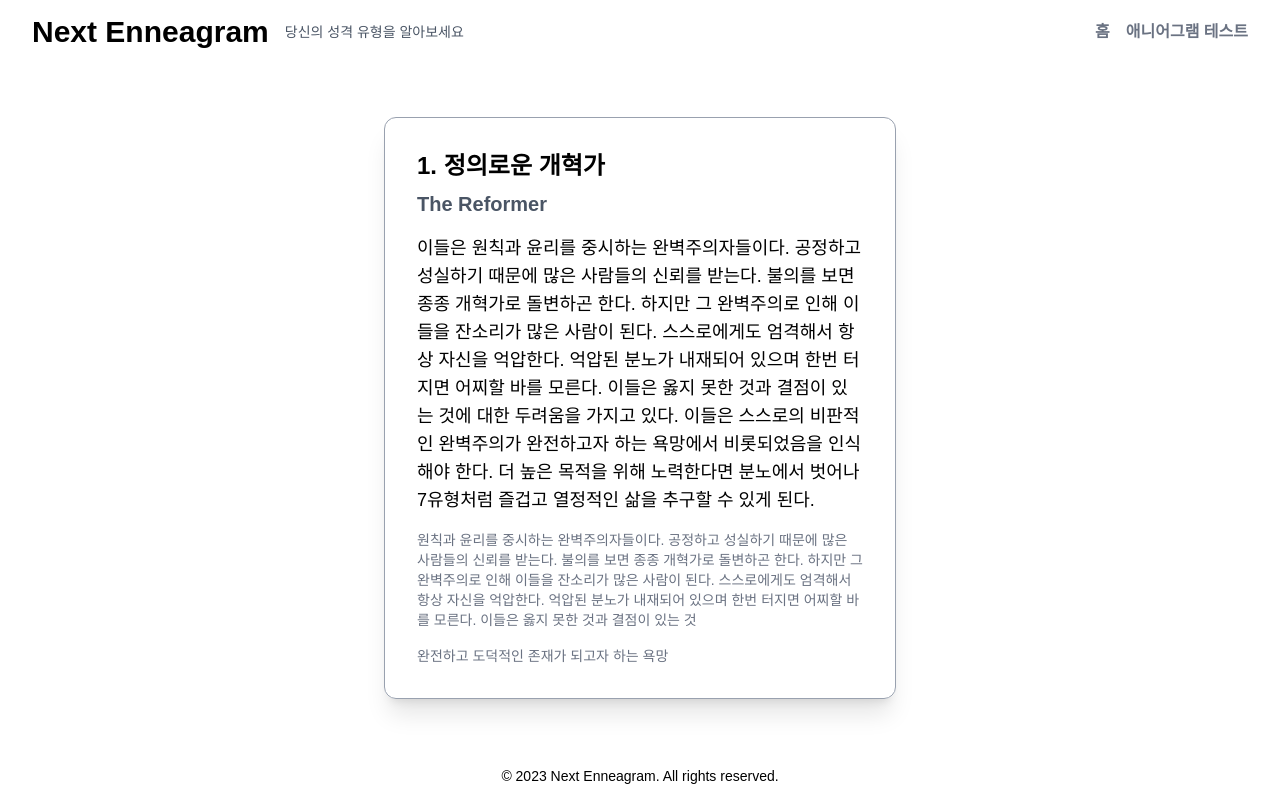
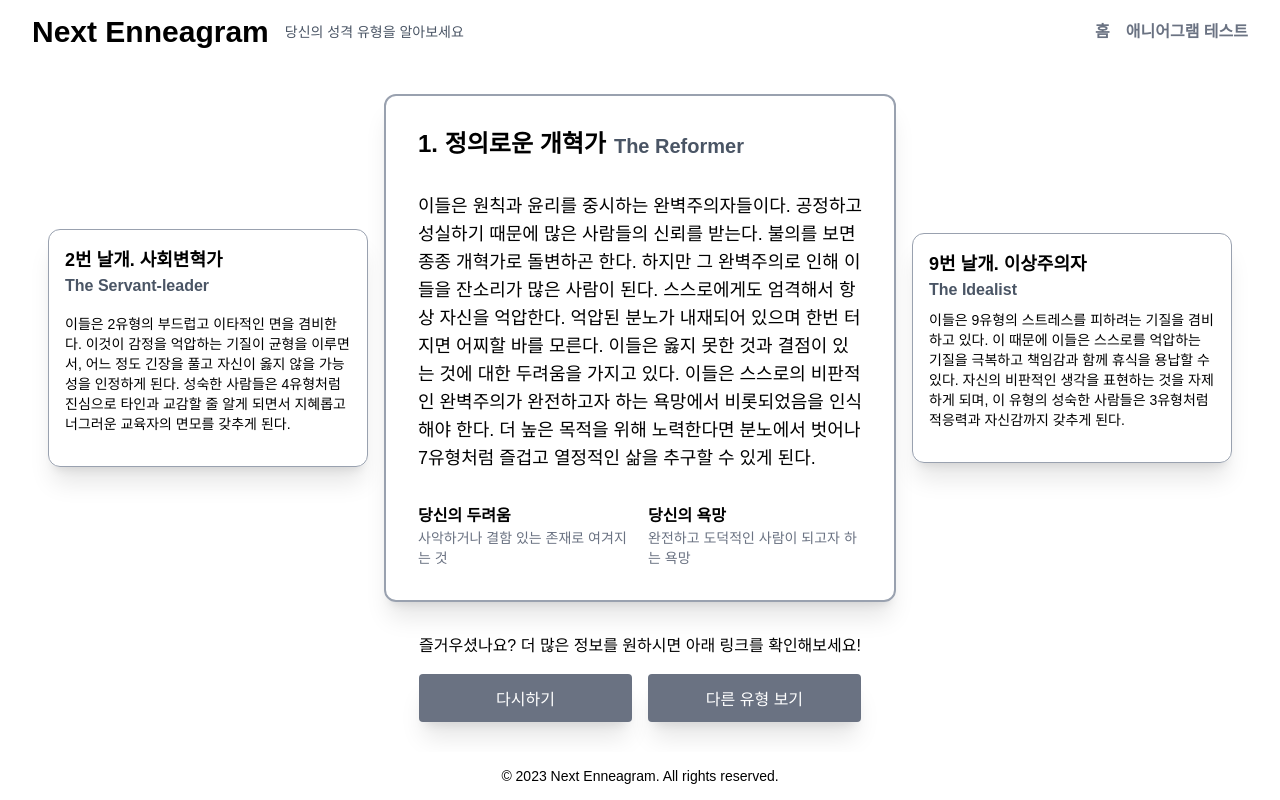
Before and after one commit to junotb/next-enneagram, a Next.js app: page /enneagram/1 in a window 1280 px wide. Built offline with nearby package versions, Linux system fonts and the light colour scheme.

Commit message:
기능: Next 15 업그레이드

```diff
--- a/src/app/enneagram/[type]/page.tsx
+++ b/src/app/enneagram/[type]/page.tsx
@@ -6,6 +6,7 @@ import Header from "@/components/Header";
 import Loader from "@/components/Loader";
 import EnneagramCard from "@/components/enneagram/EnneagramCard";
 import { useEnneagram } from "@/contexts/EnneagramContext";
+import Link from "next/link";
 
 interface PageProps {
   params: Promise<{
@@ -27,9 +28,20 @@ export default function Page({ params }: PageProps) {
     <div className="flex flex-col h-full">
       <Header />
       <main className="relative flex flex-col flex-grow pt-16 pb-12 w-full h-full items-center">
-        <div className="flex justify-center items-center w-full h-full">
+        <div className="flex flex-col justify-center items-center w-full h-full">
           {enneagram
-            ? <EnneagramCard enneagram={enneagram} />
+            ? (
+              <>
+                <EnneagramCard enneagram={enneagram} />
+                <div className="mt-8 space-y-4 text-center">
+                  <p>즐거우셨나요? 더 많은 정보를 원하시면 아래 링크를 확인해보세요!</p>
+                  <div className="flex justify-center gap-4">
+                    <Link href="/enneagram" className="px-4 py-2 w-full h-12 leading-9 bg-gray-500 hover:bg-gray-600 text-white rounded shadow-xl">다시하기</Link>
+                    <Link href="http://www.ieakorea.com/index/" className="px-4 py-2 w-full h-12 leading-9 bg-gray-500 hover:bg-gray-600 text-white rounded shadow-xl">다른 유형 보기</Link>
+                  </div>
+                </div>
+              </>
+            )
             : <Loader />}
         </div>
       </main>
--- a/src/app/enneagram/page.tsx
+++ b/src/app/enneagram/page.tsx
@@ -6,14 +6,27 @@ import Footer from "@/components/Footer";
 import Header from "@/components/Header";
 import Loader from "@/components/Loader";
 import { useEnneagram } from "@/contexts/EnneagramContext";
+import { useToast } from "@/hooks/useToast";
 
 export default function Page() {
-  const { questionPage, currentPage, setCurrentPage, submitAnswers } = useEnneagram();
+  const { questionPage, currentPage, answers, setCurrentPage, submitAnswers } = useEnneagram();
+  const { showToast, Toast } = useToast();
   const router = useRouter();
 
   const handleSubmit = async () => {
     const type = await submitAnswers();
     router.push(`/enneagram/${type}`);
+  };
+
+  const handleNext = () => {
+    const currentQuestions = questionPage[currentPage];
+    const currentAnswers = new Set(answers.map(answer => answer.seq));
+    const allAnswered = currentQuestions.every(question => currentAnswers.has(question.seq));
+    if (!allAnswered) {
+      showToast("모든 질문에 답변해주세요.");
+      return;
+    }
+    setCurrentPage(currentPage + 1);
   };
 
   return (
@@ -28,8 +41,8 @@ export default function Page() {
                 ? (
                 <button
                     type="button"
-                    className="border border-gray-400 w-full h-12 bg-white rounded shadow-xl"
-                    onClick={() => setCurrentPage(currentPage + 1)}
+                    className="px-4 py-2 w-full h-12 leading-9 bg-gray-500 hover:bg-gray-600 text-white rounded shadow-xl"
+                    onClick={handleNext}
                   >
                     다음 질문
                   </button>
@@ -37,7 +50,7 @@ export default function Page() {
                 : (
                   <button
                     type="button"
-                    className="border border-gray-400 w-full h-12 bg-white rounded shadow-xl"
+                    className="px-4 py-2 w-full h-12 leading-9 bg-gray-500 hover:bg-gray-600 text-white rounded shadow-xl"
                     onClick={handleSubmit}
                   >
                     결과 제출
@@ -46,6 +59,7 @@ export default function Page() {
               }
             </div>
         }
+        {Toast}
       </main>
       <Footer />
     </div>
--- a/src/components/Loader.tsx
+++ b/src/components/Loader.tsx
@@ -1,7 +1,9 @@
+import Image from "next/image";
+
 export default function Loader() {
   return (
     <div className="flex justify-center items-center w-full h-full">
-      <img
+      <Image
         src="/loader.svg"
         alt="Loading"
         width={50}
--- a/src/components/enneagram/EnneagramCard.tsx
+++ b/src/components/enneagram/EnneagramCard.tsx
@@ -1,17 +1,46 @@
+"use client";
+
 interface EnneagramCardProps {
   enneagram: Enneagram;
 }
 
 export default function EnneagramCard({ enneagram }: EnneagramCardProps) {
+  const leftWing = enneagram.wings[0];
+  const rightWing = enneagram.wings[1];
+
   return (
-    <div className="border border-gray-400 w-full min-w-xs max-w-lg p-8 space-y-4 rounded-xl shadow-xl">
-      <div className="flex flex-col gap-2">
-        <h1 className="text-2xl font-bold">{enneagram.type}. {enneagram.title.korean}</h1>
-        <h3 className="text-xl font-semibold text-gray-600">{enneagram.title.english}</h3>
+    <div className="flex justify-center items-center gap-4">
+      <div className="border border-gray-400 w-full max-w-xs p-4 space-y-4 rounded-xl shadow-xl">
+        <div className="flex flex-col">
+          <h1 className="text-lg font-bold">{leftWing.type}번 날개. {leftWing.title.korean}</h1>
+          <h3 className="font-semibold text-gray-600">{leftWing.title.english}</h3>
+        </div>
+        <p className="text-sm mb-4">{leftWing.description}</p>
       </div>
-      <p className="text-lg mb-4">{enneagram.description}</p>
-      <p className="text-sm text-gray-500">{enneagram.core_fear}</p>
-      <p className="text-sm text-gray-500">{enneagram.core_desire}</p>
+      <div className="border-2 border-gray-400 w-full min-w-xs max-w-lg p-8 space-y-8 rounded-xl shadow-xl">
+        <div className="flex items-end gap-2">
+          <h1 className="text-2xl font-bold">{enneagram.type}. {enneagram.title.korean}</h1>
+          <h3 className="text-xl font-semibold text-gray-600">{enneagram.title.english}</h3>
+        </div>
+        <p className="text-lg">{enneagram.description}</p>
+        <div className="flex gap-4">
+          <div className="w-full">
+            <h5 className="font-semibold">당신의 두려움</h5>
+            <p className="text-sm text-gray-500">{enneagram.core_fear}</p>
+          </div>
+          <div className="w-full">
+            <h5 className="font-semibold">당신의 욕망</h5>
+            <p className="text-sm text-gray-500">{enneagram.core_desire}</p>
+          </div>
+        </div>
+      </div>
+      <div className="border border-gray-400 w-full max-w-xs p-4 space-y-2 rounded-xl shadow-xl">
+        <div className="flex flex-col">
+          <h1 className="text-lg font-bold">{rightWing.type}번 날개. {rightWing.title.korean}</h1>
+          <h3 className="font-semibold text-gray-600">{rightWing.title.english}</h3>
+        </div>
+        <p className="text-sm mb-4">{rightWing.description}</p>
+      </div>
     </div>
   );
 }
--- /dev/null
+++ b/src/hooks/useToast.tsx
@@ -0,0 +1,24 @@
+import { useState } from "react";
+
+export function useToast() {
+  const [message, setMessage] = useState("");
+  const [visible, setVisible] = useState(false);
+
+  const showToast = (msg: string, duration = 3000) => {
+    setMessage(msg);
+    setVisible(true);
+    setTimeout(() => setVisible(false), duration);
+  };
+
+  const Toast = visible
+    ? (
+      <div className="fixed inset-0 bg-black/50 z-40 flex items-center justify-center">
+        <div className="border border-gray-600 px-4 py-2 bg-white text-gray-600 rounded-xl shadow-2xl z-50">
+          {message}
+        </div>
+      </div>
+    )
+    : null;
+
+  return { showToast, Toast };
+}
--- a/src/libs/datas/enneagrams.json
+++ b/src/libs/datas/enneagrams.json
@@ -5,9 +5,9 @@
       "korean": "정의로운 개혁가",
       "english": "The Reformer"
     },
-    "core_fear": "원칙과 윤리를 중시하는 완벽주의자들이다. 공정하고 성실하기 때문에 많은 사람들의 신뢰를 받는다. 불의를 보면 종종 개혁가로 돌변하곤 한다. 하지만 그 완벽주의로 인해 이들을 잔소리가 많은 사람이 된다. 스스로에게도 엄격해서 항상 자신을 억압한다. 억압된 분노가 내재되어 있으며 한번 터지면 어찌할 바를 모른다. 이들은 옳지 못한 것과 결점이 있는 것",
-    "core_desire": "완전하고 도덕적인 존재가 되고자 하는 욕망",
-    "summary": "이들은 원칙과 윤리를 중시하는 완벽주의자들이다 공정하고 성실하기 때문에 많은 사람들의 신뢰를 받는다.",
+    "core_fear": "사악하거나 결함 있는 존재로 여겨지는 것",
+    "core_desire": "완전하고 도덕적인 사람이 되고자 하는 욕망",
+    "summary": "이들은 원칙과 윤리를 중시하는 완벽주의자들이다.",
     "description": "이들은 원칙과 윤리를 중시하는 완벽주의자들이다. 공정하고 성실하기 때문에 많은 사람들의 신뢰를 받는다. 불의를 보면 종종 개혁가로 돌변하곤 한다. 하지만 그 완벽주의로 인해 이들을 잔소리가 많은 사람이 된다. 스스로에게도 엄격해서 항상 자신을 억압한다. 억압된 분노가 내재되어 있으며 한번 터지면 어찌할 바를 모른다. 이들은 옳지 못한 것과 결점이 있는 것에 대한 두려움을 가지고 있다. 이들은 스스로의 비판적인 완벽주의가 완전하고자 하는 욕망에서 비롯되었음을 인식해야 한다. 더 높은 목적을 위해 노력한다면 분노에서 벗어나 7유형처럼 즐겁고 열정적인 삶을 추구할 수 있게 된다.",
     "wings": [
       {
@@ -34,9 +34,9 @@
       "korean": "남을 돕는 조력자",
       "english": "The helper"
     },
-    "core_fear": "사교적이고 이타적인 사람들이다. 관심과 사랑으로 주변에 생기를 불어넣고 격려를 잘 한다. 이들은 모든 사람들에게 사랑을 받고 싶어한다. 때론 아첨을 해서라도 호감을 얻기 위해 노력하며 그만큼 보답을 받길 기대한다. 그렇지 못 하면 분노를 느낀다. 관계에 있어서 소유욕이 강하다. 이들은 사랑받을 가치가 없는 것",
-    "core_desire": "사랑받고 필요한 사람이 되고자 하는 욕망",
-    "summary": "이들은 사교적이고 이타적인 사람들이다 관심과 사랑으로 주변에 생기를 불어넣고 격려를 잘 한다.",
+    "core_fear": "사랑받지 못하고 가치 없는 존재가 되는 것",
+    "core_desire": "사랑받고 필요로 되는 사람이 되고자 하는 욕망",
+    "summary": "이들은 사교적이고 이타적인 사람들이다.",
     "description": "이들은 사교적이고 이타적인 사람들이다. 관심과 사랑으로 주변에 생기를 불어넣고 격려를 잘 한다. 이들은 모든 사람들에게 사랑을 받고 싶어한다. 때론 아첨을 해서라도 호감을 얻기 위해 노력하며 그만큼 보답을 받길 기대한다. 그렇지 못 하면 분노를 느낀다. 관계에 있어서 소유욕이 강하다. 이들은 사랑받을 가치가 없는 것에 대한 두려움을 가지고 있다. 이들은 스스로의 필요한 사람이 되고자 하는 욕구가 사랑받고자 하는 욕망에서 비롯되었음을 인식해야 한다. 스스로와 타인을 배려하기 위해 노력하면 4유형처럼 섬세하고 아름다운 내면으로 이상적인 상담가가 될 수 있다.",
     "wings": [
       {
@@ -63,9 +63,9 @@
       "korean": "야심찬 성취가",
       "english": "The Achiever"
     },
-    "core_fear": "사회적으로 성공한 사람들의 이미지를 그대로 가지고 있다. 유연하고 유능하며, 적응력이 강하고 자신감이 있다. 이들은 성공에 집착하고 일에 매진하느라 항상 바쁘다. 최고가 되기 위해 경쟁적이며, 상대방을 잘 이용한다. 성공에 집착하는 일벌레나 다른 사람을 깔보는 속물이 대부분 3유형이다. 이들은 가치 없는 것, 혹은 타고난 재능이 없는 것",
-    "core_desire": "성공하고 인정받고자 하는 욕망",
-    "summary": "이들은 사회적으로 성공한 사람들의 이미지를 그대로 가지고 있다 유연하고 유능하며, 적응력이 강하고 자신감이 있다.",
+    "core_fear": "가치 없거나 재능 없는 존재로 평가받는 것",
+    "core_desire": "자신의 가치를 증명하고 인정받고자 하는 욕망",
+    "summary": "이들은 사회적으로 성공한 사람들의 이미지를 그대로 가지고 있다.",
     "description": "이들은 사회적으로 성공한 사람들의 이미지를 그대로 가지고 있다. 유연하고 유능하며, 적응력이 강하고 자신감이 있다. 이들은 성공에 집착하고 일에 매진하느라 항상 바쁘다. 최고가 되기 위해 경쟁적이며, 상대방을 잘 이용한다. 성공에 집착하는 일벌레나 다른 사람을 깔보는 속물이 대부분 3유형이다. 이들은 가치 없는 것, 혹은 타고난 재능이 없는 것에 대한 두려움을 가지고 있다. 성공을 좇는 것은 가치 있게 여겨지고자 하는 욕망에서 비롯되었음을 인식해야 한다. 스스로를 개발하고 다른 사람을 위한 본보기가 되기 위해 노력한다면 6유형처럼 사람들과 교류하고 유대를 쌓는 방법을 깨닫게 된다.",
     "wings": [
       {
@@ -92,9 +92,9 @@
       "korean": "감성적인 예술가",
       "english": "The Individualist"
     },
-    "core_fear": "고상하고 우아하며, 세련되고 신비로운 사람들이다. 미적 감각과 그것에 대한 연출력이 뛰어나고 창조적이며 개성이 뚜렷하다. 독특함을 추구하는 만큼 아무도 자신을 이해하고 사랑하지 않는다고 느낀다. 예민하고 마음이 여리며 사교적이지 않다. 낮은 자존감은 종종 질투와 끝없는 선망으로 이어진다. 이들은 정체성이 없는 것, 혹은 자신이 중요한 존재가 아닌 것",
-    "core_desire": "자신만의 정체성과 독창성을 표현하고자 하는 욕망",
-    "summary": "이들은 고상하고 우아하며, 세련되고 신비로운 사람들이다 미적 감각과 그것에 대한 연출력이 뛰어나고 창조적이며 개성이 뚜렷하다.",
+    "core_fear": "자신에게 정체성이 없거나 특별하지 않은 존재로 느껴지는 것",
+    "core_desire": "유일무이한 자아를 표현하고자 하는 욕망",
+    "summary": "이들은 고상하고 우아하며, 세련되고 신비로운 사람들이다.",
     "description": "이들은 고상하고 우아하며, 세련되고 신비로운 사람들이다. 미적 감각과 그것에 대한 연출력이 뛰어나고 창조적이며 개성이 뚜렷하다. 독특함을 추구하는 만큼 아무도 자신을 이해하고 사랑하지 않는다고 느낀다. 예민하고 마음이 여리며 사교적이지 않다. 낮은 자존감은 종종 질투와 끝없는 선망으로 이어진다. 이들은 정체성이 없는 것, 혹은 자신이 중요한 존재가 아닌 것에 대한 두려움을 가지고 있다. 제멋대로 행동하는 것이 자기 자신이고자 하는 욕망에서 비롯되었음을 인식해야 한다. 과거를 딛고 일어서기 위해 노력한다면 1유형처럼 명확한 판단력과 합리성을 가지게 된다.",
     "wings": [
       {
@@ -121,10 +121,10 @@
       "korean": "초연한 관찰자",
       "english": "The Investigator"
     },
-    "core_fear": "지적이고 냉정하며 뛰어난 이해력과 통찰력을 가진 사람들이다. 호기심 많고 혁신적이며, 발명에 소질이 있다. 어떤 문제든지 매우 깊이 파고들어서 핵심을 파악하는 능력이 있다. 이들은 사람들 앞에 나서는 것을 매우 싫어해서 관찰자의 입장에서 모든 것을 파악하려 한다. 지식에 대해서는 탐욕스럽지만 그 외의 욕구에 대해서는 무심하다. 이들은 쓸모 없고 무능하게 되는 것",
+    "core_fear": "쓸모없거나 무능력한 존재가 되는 것",
     "core_desire": "지식과 이해를 통해 유능함을 유지하고자 하는 욕망",
-    "summary": "이들은 지적이고 냉정하며 뛰어난 이해력과 통찰력을 가진 사람들이다 호기심 많고 혁신적이며, 발명에 소질이 있다.",
-    "description": "이들은 지적이고 냉정하며 뛰어난 이해력과 통찰력을 가진 사람들이다. 호기심 많고 혁신적이며, 발명에 소질이 있다. 어떤 문제든지 매우 깊이 파고들어서 핵심을 파악하는 능력이 있다. 이들은 사람들 앞에 나서는 것을 매우 싫어해서 관찰자의 입장에서 모든 것을 파악하려 한다. 지식에 대해서는 탐욕스럽지만 그 외의 욕구에 대해서는 무심하다. 이들은 쓸모 없고 무능하게 되는 것에 대한 두려움을 가지고 있다. 얼핏 쓸모 없어 보이는 것을 파고드는 모습은 유능해지고자 하는 욕망에서 비롯되었음을 인식해야 한다. 무한한 세상을 바라보며 현실에 뛰어들기 위해 노력하면 8유형처럼 힘과 리더십을 갖춘 유능하고 현명한 리더가 될 수 있다. ",
+    "summary": "이들은 지적이고 냉정하며 뛰어난 이해력과 통찰력을 가진 사람들이다.",
+    "description": "이들은 지적이고 냉정하며 뛰어난 이해력과 통찰력을 가진 사람들이다. 호기심 많고 혁신적이며, 발명에 소질이 있다. 어떤 문제든지 매우 깊이 파고들어서 핵심을 파악하는 능력이 있다. 이들은 사람들 앞에 나서는 것을 매우 싫어해서 관찰자의 입장에서 모든 것을 파악하려 한다. 지식에 대해서는 탐욕스럽지만 그 외의 욕구에 대해서는 무심하다. 이들은 쓸모 없고 무능하게 되는 것에 대한 두려움을 가지고 있다. 얼핏 쓸모 없어 보이는 것을 파고드는 모습은 유능해지고자 하는 욕망에서 비롯되었음을 인식해야 한다. 무한한 세상을 바라보며 현실에 뛰어들기 위해 노력하면 8유형처럼 힘과 리더십을 갖춘 유능하고 현명한 리더가 될 수 있다.",
     "wings": [
       {
         "type": 4,
@@ -150,9 +150,9 @@
       "korean": "의심많은 충성가",
       "english": "The Loyalist"
     },
-    "core_fear": "어느 사회에서나 평범한 사람들이다. 조직에 충실하고 남에게 호감을 주고, 꾸준한 노력하는 사회의 모범생이다. 이들은 자신을 믿지 못해 의심이 많으면서도 안전한 조직에 충성한다. 이들은 권위에 복종하는 경향이 있다. 근심과 걱정이 많아서 비이성적이고 비겁한 행동을 하곤 하지만, 사실 쓸모없는 고민일 때가 많다. 이들은 도움이나 안내를 받지 못하는 것",
-    "core_desire": "안전함과 확신을 추구하고자 하는 욕망",
-    "summary": "이들은 어느 사회에서나 평범한 사람들이다 조직에 충실하고 남에게 호감을 주고, 꾸준한 노력하는 사회의 모범생이다.",
+    "core_fear": "도움이나 안내 없이 불안정하게 되는 것",
+    "core_desire": "안전하고 확실한 지원을 얻고자 하는 욕망",
+    "summary": "이들은 어느 사회에서나 평범한 사람들이다.",
     "description": "이들은 어느 사회에서나 평범한 사람들이다. 조직에 충실하고 남에게 호감을 주고, 꾸준한 노력하는 사회의 모범생이다. 이들은 자신을 믿지 못해 의심이 많으면서도 안전한 조직에 충성한다. 이들은 권위에 복종하는 경향이 있다. 근심과 걱정이 많아서 비이성적이고 비겁한 행동을 하곤 하지만, 사실 쓸모없는 고민일 때가 많다. 이들은 도움이나 안내를 받지 못하는 것에 대한 두려움을 가지고 있다. 확신에 대한 집착이 안전하고자 하는 욕망에서 비롯되었음을 인식해야 한다. 스스로가 어떤 문제든 헤쳐 나갈 용기와 능력을 가졌음을 믿으면 9유형처럼 평정심을 갖고 계획적인 진지함과 여유로움을 발휘할 수 있게 된다.",
     "wings": [
       {
@@ -179,9 +179,9 @@
       "korean": "행복한 열정가",
       "english": "The Enthusiast"
     },
-    "core_fear": "언제나 재미와 쾌락을 추구한다. 구속되는 것을 싫어하고 깊은 생각과 진지한 감정이 부족하다. 아이디어에 열중하지만 이것을 실현할 집중력은 전혀 없다. 이들은 상실과 고통",
-    "core_desire": "즐거움과 자유를 통해 고통을 피하고자 하는 욕망",
-    "summary": "이들을 낙천적이고 가벼운 분위기의 사람들이다 노는 것을 좋아하며 주변을 활기차게 만든다.",
+    "core_fear": "보유한 것을 잃거나 고통에 빠지는 것",
+    "core_desire": "즐겁고 자유로운 삶을 추구하고자 하는 욕망",
+    "summary": "이들을 낙천적이고 가벼운 분위기의 사람들이다.",
     "description": "이들을 낙천적이고 가벼운 분위기의 사람들이다. 노는 것을 좋아하며 주변을 활기차게 만든다. 호기심 많고 다재다능하며 유머러스하고 바쁜 삶을 살고 있다. 이들은 언제나 재미와 쾌락을 추구한다. 구속되는 것을 싫어하고 깊은 생각과 진지한 감정이 부족하다. 아이디어에 열중하지만 이것을 실현할 집중력은 전혀 없다. 이들은 상실과 고통에 대한 두려움을 가지고 있다. 지나칠 정도로 도피하는 성향이 행복하고자 하는 욕망에서 비롯되었음을 인식해야 한다. 행복을 누리며 당신의 행복을 나눠주기 위해 노력한다면 5유형처럼 통찰력을 가지고 다양한 분야의 전문가로서 깊은 성취감과 즐거움을 느끼게 된다.",
     "wings": [
       {
@@ -208,9 +208,9 @@
       "korean": "도전적인 지도가",
       "english": "The Challenger"
     },
-    "core_fear": "리더십과 단호함, 그리고 특유의 힘을 가진 사람들이다. 직설적이고 현실적이며, 자신감과 결단력이 있다. 다소 거친 면이 있지만 자신의 사람들에게 관대하며 책임감을 가지고 있다. 이들은 힘에 집착한다. 인생을 위험하고 긴박한 전쟁터로 인식한다. 남을 쉽게 믿지 못하며 뻔뻔하고 파렴치하다. 자신에게 도전하거나, 손해를 끼친 사람에게 망설임 없이 복수한다. 이들은 다른 사람에게 해를 당하거나 통제당하는 것",
-    "core_desire": "자신을 지키고 통제력을 유지하고자 하는 욕망",
-    "summary": "이들은 리더십과 단호함, 그리고 특유의 힘을 가진 사람들이다 직설적이고 현실적이며, 자신감과 결단력이 있다.",
+    "core_fear": "다른 사람에게 해를 당하거나 통제당하는 것",
+    "core_desire": "자신을 보호하고 통제력을 유지하고자 하는 욕망",
+    "summary": "이들은 리더십과 단호함, 그리고 특유의 힘을 가진 사람들이다.",
     "description": "이들은 리더십과 단호함, 그리고 특유의 힘을 가진 사람들이다. 직설적이고 현실적이며, 자신감과 결단력이 있다. 다소 거친 면이 있지만 자신의 사람들에게 관대하며 책임감을 가지고 있다. 이들은 힘에 집착한다. 인생을 위험하고 긴박한 전쟁터로 인식한다. 남을 쉽게 믿지 못하며 뻔뻔하고 파렴치하다. 자신에게 도전하거나, 손해를 끼친 사람에게 망설임 없이 복수한다. 이들은 다른 사람에게 해를 당하거나 통제당하는 것에 대한 두려움을 가지고 있다. 끊임없는 투쟁심은 자신을 보호하고자 하는 욕망에서 비롯되었음을 인식해야 한다. 자신을 당당하게 내세우고 자신이 믿는 것을 지키기 위해 노력한다면 2유형처럼 자신의 힘을 친절하고 부드럽게 표출하는 법을 알게 된다.",
     "wings": [
       {
@@ -237,9 +237,9 @@
       "korean": "온순한 조정자",
       "english": "The Peacemaker"
     },
-    "core_fear": "조용하고 사람들을 편안하게 할 줄 아는 사람들이다. 수용적이고 공정하며, 진솔하고 서민적이다. 욕심이 없고 사람들의 의견에 수용적이지만 은근히 고집이 세다. 이들은 안정과 평화에 집착한다. 가혹한 현실에도 담담하며 평화를 위해서는 자신의 모든 것을 희생한다. 자존감이 낮고 삶에 대한 의욕이 없다. 이들은 활기차게 사는 대신 나태하고 안일하게 살려 한다. 이들은 연결을 잃고 자기 혼자 떨어져 나가는 것",
-    "core_desire": "내적 평화와 조화를 유지하고자 하는 욕망",
-    "summary": "이들은 조용하고 사람들을 편안하게 할 줄 아는 사람들이다 수용적이고 공정하며, 진솔하고 서민적이다.",
+    "core_fear": "연결을 잃고 고립되는 것",
+    "core_desire": "평화롭고 조화로운 상태를 유지하고자 하는 욕망",
+    "summary": "이들은 조용하고 사람들을 편안하게 할 줄 아는 사람들이다.",
     "description": "이들은 조용하고 사람들을 편안하게 할 줄 아는 사람들이다. 수용적이고 공정하며, 진솔하고 서민적이다. 욕심이 없고 사람들의 의견에 수용적이지만 은근히 고집이 세다. 이들은 안정과 평화에 집착한다. 가혹한 현실에도 담담하며 평화를 위해서는 자신의 모든 것을 희생한다. 자존감이 낮고 삶에 대한 의욕이 없다. 이들은 활기차게 사는 대신 나태하고 안일하게 살려 한다. 이들은 연결을 잃고 자기 혼자 떨어져 나가는 것에 대한 두려움을 가지고 있다. 고집스러운 나태함이 평화에 대한 욕망에서 비롯되었음을 인식해야 한다. 끊임없이 평화와 수용, 친절을 보이기 위해 노력한다면 3유형처럼 삶의 목표와 열정을 찾고 끊임없이 자아를 실현하게 된다.",
     "wings": [
       {
```
